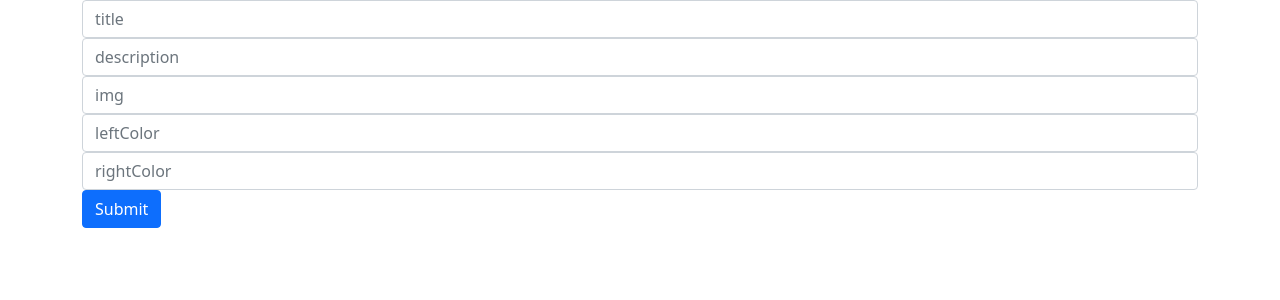
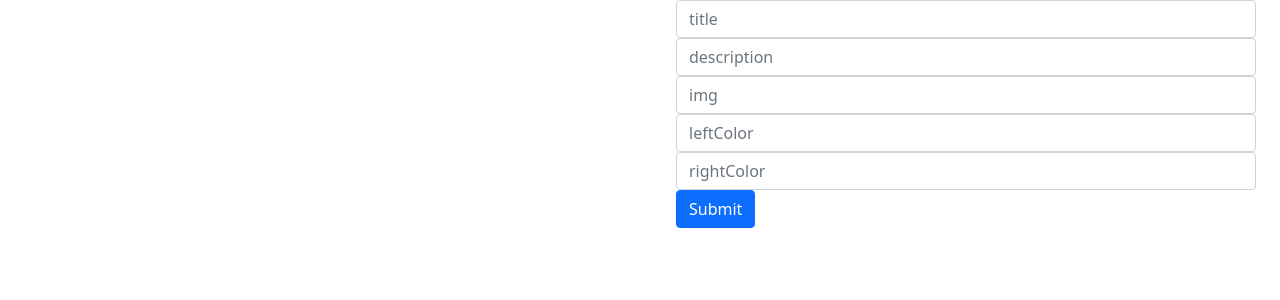
Before and after one commit to Khahory/cursoReactdeamins, a React (Create React App) app: page /exersice/new in a window 1280 px wide. Shown: the top 300 px of the page. Built offline with nearby package versions, Linux system fonts and the light colour scheme.

Commit message:
ATENTO Estas compartiendo informacion a un componente hermano (CARD) mediante un componente padre (EXERCISES_NEW)
Esto vale hora, cuando puedas lo ves y lo estudias cuando lo requieras

```diff
--- a/src/components/Card.js
+++ b/src/components/Card.js
@@ -4,39 +4,24 @@
 
 class Card extends React.Component {
 
-    constructor(props) {
-        super(props);
-        this.state = {
-            imagenState: 'https://i.ytimg.com/vi/oMesfTZFaeM/hqdefault.jpg'
-        }
-    }
-
-    componentDidMount() {
-        setTimeout(() => {
-            this.setState({
-                imagenState: this.props.img
-            })
-        }, 1000)
-    }
-
     render() {
         // Ejemplo para que puedas mejorar el codigo sin poner this
-        const { title } = this.props
+        const { title, img, leftColor, rightColor, description } = this.props
 
         return (
             <div className='card mx-auto Fitness-Card'
             style={{
-                backgroundImage: `url(${circuleImg}), linear-gradient(to right, ${this.props.leftColor}, ${this.props.rightColor})`
+                backgroundImage: `url(${circuleImg}), linear-gradient(to right, ${leftColor}, ${rightColor})`
             }}
             >
                 <div className='card-body'>
                     <div className='row center'>
                         <div className='col-6'>
-                            <img src={this.state.imagenState} alt="" className='float-right'/>
+                            <img src={img} alt="" className='float-right'/>
                         </div>
                         <div className='col-6 Fitness-Card-Info'>
                             <h1>{title}</h1>
-                            <p>{this.props.description}</p>
+                            <p>{description}</p>
                         </div>
                     </div>
                 </div>
--- /dev/null
+++ b/src/components/ExerciseForm.js
@@ -0,0 +1,83 @@
+import React from "react";
+
+class ExerciseForm extends React.Component{
+
+    state = {}
+
+    handleSubmit = e => {
+        e.preventDefault()
+    }
+
+    render() {
+        const {onChange, form} = this.props
+        return (
+            <div className="container">
+                <form
+                    onSubmit={this.handleSubmit}
+                >
+                    <div className="form-group">
+                        <input
+                            type="text"
+                            className="form-control"
+                            placeholder="title"
+                            name="title"
+                            onChange={onChange}
+                            value={form.title}
+                        />
+                    </div>
+                    <div className="form-group">
+                        <input
+                            type="text"
+                            className="form-control"
+                            placeholder="description"
+                            name="description"
+                            onChange={onChange}
+                            value={form.description}
+                        />
+                    </div>
+                    <div className="form-group">
+                        <input
+                            type="text"
+                            className="form-control"
+                            placeholder="img"
+                            name="img"
+                            onChange={onChange}
+                            value={form.img}
+                        />
+                    </div>
+                    <div className="form-row">
+                        <div className="col">
+                            <input
+                                type="text"
+                                className="form-control"
+                                placeholder="leftColor"
+                                name="leftColor"
+                                onChange={onChange}
+                                value={form.leftColor}
+                            />
+                        </div>
+                        <div className="col">
+                            <input
+                                type="text"
+                                className="form-control"
+                                placeholder="rightColor"
+                                name="rightColor"
+                                onChange={onChange}
+                                value={form.rightColor}
+                            />
+                        </div>
+                    </div>
+
+                    <button
+                        type="submit"
+                        className="btn btn-primary float-right"
+                    >
+                        Submit
+                    </button>
+                </form>
+            </div>
+        )
+    }
+}
+
+export default ExerciseForm
--- a/src/pages/ExercisesNew.js
+++ b/src/pages/ExercisesNew.js
@@ -1,88 +1,39 @@
 import React from "react";
+import ExerciseForm from "../components/ExerciseForm";
+import Card from "../components/Card";
 
 class ExercisesNew extends React.Component{
 
-    state = {}
-
-    handleSubmit = e => {
-        e.preventDefault()
+    state = {
+        form: {
+            title: '',
+            description: '',
+            img: '',
+            leftColor: '',
+            rightColor: ''
+        }
     }
-
     handleChange = e => {
-        console.log(e.target.value)
         this.setState({
-            [e.target.name]: e.target.value
+            form: {
+                ...this.state.form,
+                [e.target.name]: e.target.value
+            }
         })
     }
 
-
-
     render() {
         return (
-            <div className="container">
-                <form
-                    onSubmit={this.handleSubmit}
-                >
-                    <div className="form-group">
-                        <input
-                            type="text"
-                            className="form-control"
-                            placeholder="title"
-                            name="title"
-                            onChange={this.handleChange}
-                            value={this.state.title}
-                        />
-                    </div>
-                    <div className="form-group">
-                        <input
-                            type="text"
-                            className="form-control"
-                            placeholder="description"
-                            name="description"
-                            onChange={this.handleChange}
-                            value={this.state.description}
-                        />
-                    </div>
-                    <div className="form-group">
-                        <input
-                            type="text"
-                            className="form-control"
-                            placeholder="img"
-                            name="img"
-                            onChange={this.handleChange}
-                            value={this.state.img}
-                        />
-                    </div>
-                    <div className="form-row">
-                        <div className="col">
-                            <input
-                                type="text"
-                                className="form-control"
-                                placeholder="leftColor"
-                                name="leftColor"
-                                onChange={this.handleChange}
-                                value={this.state.leftColor}
-                            />
-                        </div>
-                        <div className="col">
-                            <input
-                                type="text"
-                                className="form-control"
-                                placeholder="rightColor"
-                                name="rightColor"
-                                onChange={this.handleChange}
-                                value={this.state.rightColor}
-                            />
-                        </div>
-                    </div>
-
-                    <button
-                        type="submit"
-                        className="btn btn-primary float-right"
-                    >
-                        Submit
-                    </button>
-                </form>
+            <div className={'row'}>
+                <div className={'col-sm'}>
+                    <Card {...this.state.form}/>
+                </div>
+                <div className={'col-sm'}>
+                    <ExerciseForm
+                        onChange={this.handleChange}
+                        form={this.state.form}
+                    />
+                </div>
             </div>
         )
     }
```
